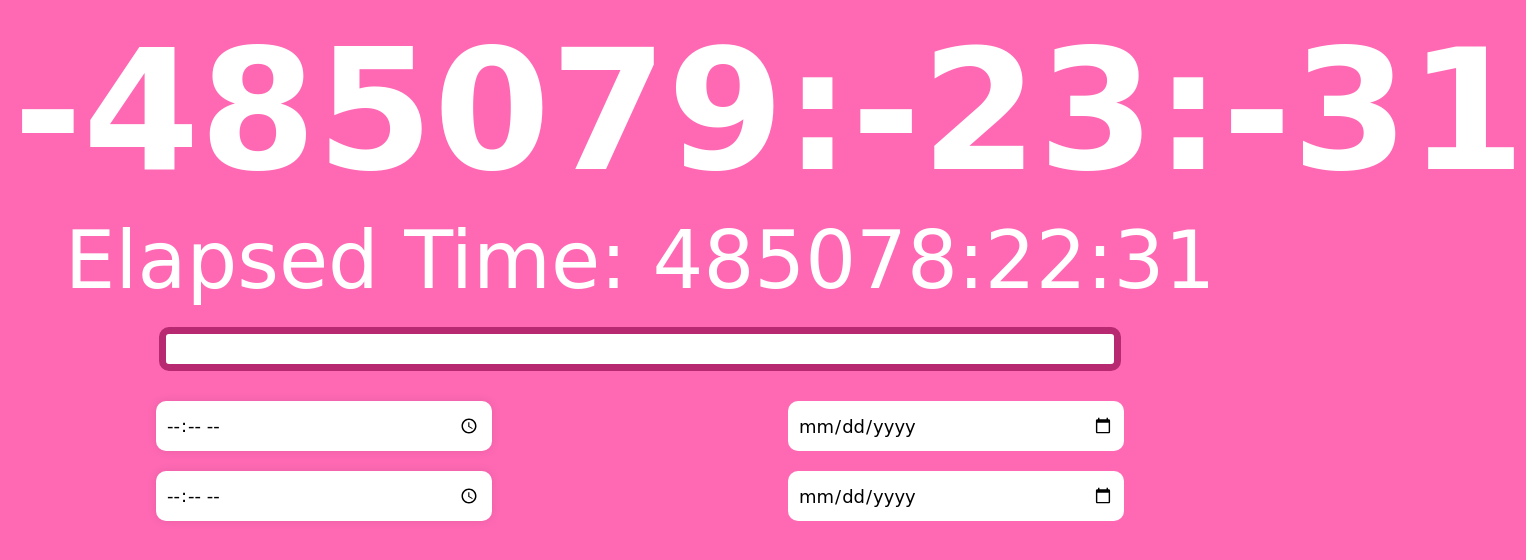
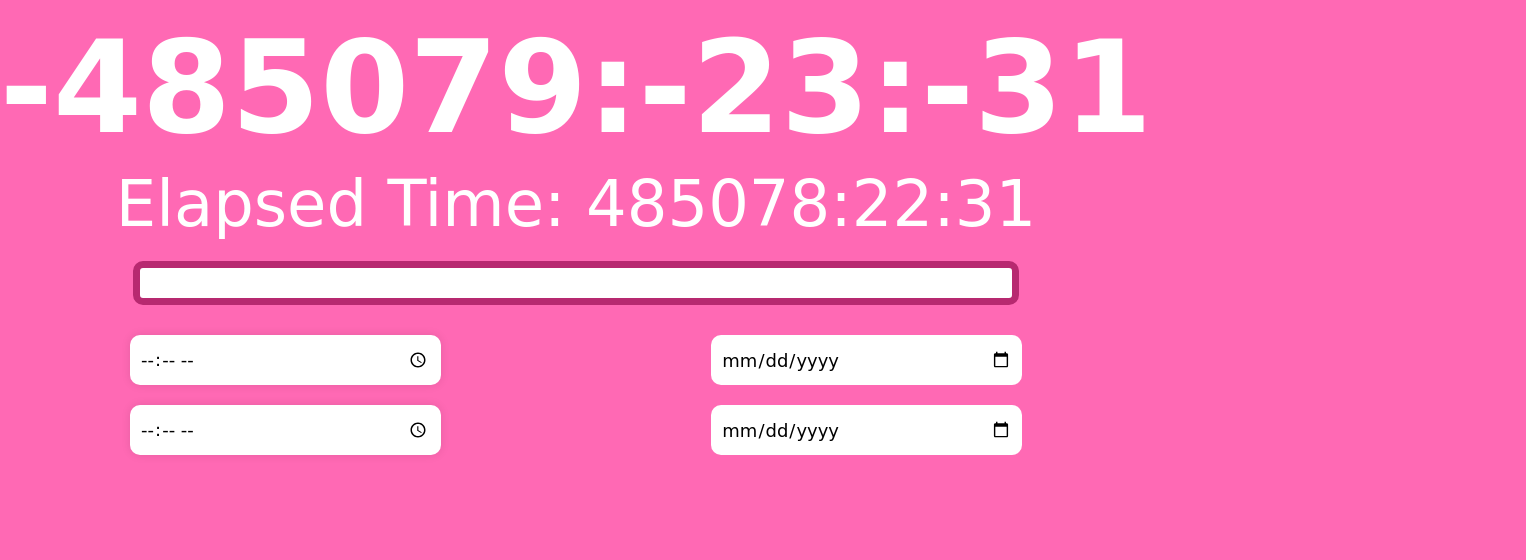
Before and after one commit to angelkawaiix/angelkawaiiworking.github.io, a plain HTML site: page index.html in a window 1280 px wide. Shown: the whole page, 1526 px wide, since content can reach past the window. Drawn offline with Linux system fonts and the light colour scheme; a web font is replaced by a local one.

Commit message:
update style.css

```diff
--- a/style.css
+++ b/style.css
@@ -1,23 +1,24 @@
 @import url('https://fonts.googleapis.com/css2?family=Dangrek&display=swap'); body {
+  width: fit-content;
   background-color: #ff69b4;
   /* pink background */
   font-family: 'Dangrek', cursive;
   display: flex;
-  height: 100vh;
   align-content: center;
-  align-items: flex-start;
+  align-items: center;
+  justify-content: center;
 }
 
 .container {
   text-align: center;
   margin-top: 0px;
-  width: 100%;
+
   /* adjust the width to fit the screen */
   /* add some margin to center the content */
 }
 
 .countdown-timer {
-  font-size: 10.5rem;
+  font-size: 10vw;
   /* increase the font size for better readability */
   font-weight: bold;
   color: #ffffff;
@@ -26,7 +27,7 @@
 }
 
 .elapsed-time {
-  font-size: 5rem;
+  font-size: 5vw;
   color: #ffffff;
   /* white text */
   margin: 5px;
@@ -108,6 +109,10 @@ input[type="date"] {
 }
 
 html {
-  height: 100vh;
-  width: 100vw;
+  position: absolute;
+  left: -10vw;
+  display: flex;
+  height: auto;
+  width: -webkit-fill-available;
+  justify-content: center;
 }
```
